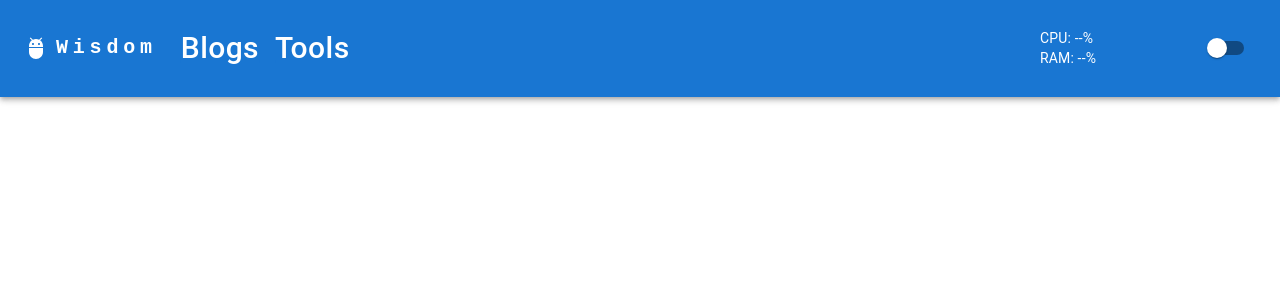
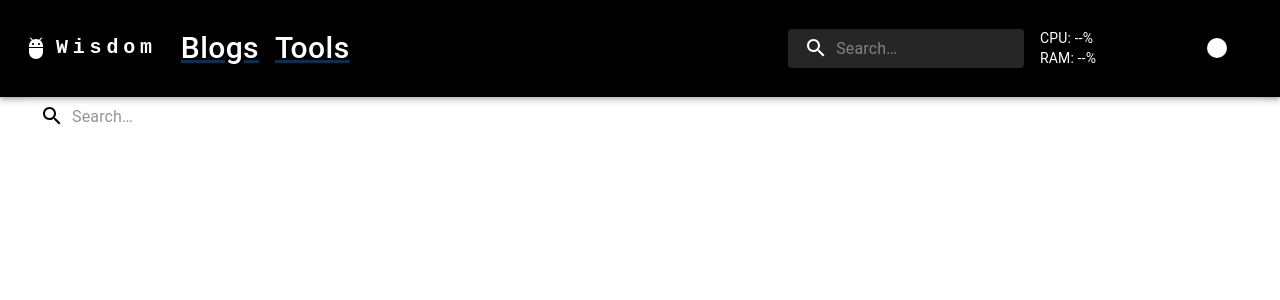
Before and after one commit to 24ERIC/Wisdom, a React (Create React App) app: page /t in a window 1280 px wide. Shown: the top 300 px of the page. Built offline with nearby package versions, Linux system fonts and the light colour scheme.

Commit message:
finish header

```diff
--- a/src/App.js
+++ b/src/App.js
@@ -14,6 +14,8 @@
 import Gym from './components/Tools/Gym/Gym';
 import Food from './components/Tools/Food/Food';
 
+
+import Test from './components/Test';
 function App() {
   return (
     <Router>
@@ -28,6 +30,7 @@
         <Route path="/tools/food" component={Food} />
         <Route path="/tools" component={Tools} />
         <Route path="/blogs" component={Blogs} />
+        <Route path="/t" component={Test} />
         <Route exact path="/" component={Home} />
       </Switch>
     </Router>
--- a/src/components/Header.js
+++ b/src/components/Header.js
@@ -14,6 +14,7 @@
 } from '@mui/material';
 import AdbIcon from '@mui/icons-material/Adb';
 import CPU from './Header/CPU';
+import HeaderBarSearch from './Header/HeaderBarSearch';
 
 
 const settings = ['Profile', 'Account', 'Dashboard', 'Logout'];
@@ -34,7 +35,7 @@
     };
 
     return (
-        <AppBar position="static">
+        <AppBar position="static" sx={{ background: "black" }}>
             <Container maxWidth="xl">
                 <Toolbar disableGutters>
                     <AdbIcon sx={{ display: { xs: 'none', md: 'flex' }, mr: 1 }} />
@@ -93,7 +94,8 @@
                             ))}
                         </Menu>
                     </Box>
-                <CPU />
+                    <HeaderBarSearch />
+                    <CPU />
                 </Toolbar>
             </Container>
         </AppBar>
--- /dev/null
+++ b/src/components/Header/HeaderBarSearch.js
@@ -0,0 +1,58 @@
+import * as React from 'react';
+import { styled, alpha } from '@mui/material/styles';
+import InputBase from '@mui/material/InputBase';
+import SearchIcon from '@mui/icons-material/Search';
+
+const Search = styled('div')(({ theme }) => ({
+    position: 'relative',
+    borderRadius: theme.shape.borderRadius,
+    backgroundColor: alpha(theme.palette.common.white, 0.15),
+    '&:hover': {
+        backgroundColor: alpha(theme.palette.common.white, 0.25),
+    },
+    marginRight: theme.spacing(2),
+    marginLeft: 0,
+    width: '100%',
+    [theme.breakpoints.up('sm')]: {
+        marginLeft: theme.spacing(3),
+        width: 'auto',
+    },
+}));
+
+const SearchIconWrapper = styled('div')(({ theme }) => ({
+    padding: theme.spacing(0, 2),
+    height: '100%',
+    position: 'absolute',
+    pointerEvents: 'none',
+    display: 'flex',
+    alignItems: 'center',
+    justifyContent: 'center',
+}));
+
+const StyledInputBase = styled(InputBase)(({ theme }) => ({
+    color: 'inherit',
+    '& .MuiInputBase-input': {
+        padding: theme.spacing(1, 1, 1, 0),
+        // vertical padding + font size from searchIcon
+        paddingLeft: `calc(1em + ${theme.spacing(4)})`,
+        transition: theme.transitions.create('width'),
+        width: '100%',
+        [theme.breakpoints.up('md')]: {
+            width: '20ch',
+        },
+    },
+}));
+
+export default function HeaderBarSearch() {
+    return (
+        <Search>
+            <SearchIconWrapper>
+                <SearchIcon />
+            </SearchIconWrapper>
+            <StyledInputBase
+                placeholder="Search…"
+                inputProps={{ 'aria-label': 'search' }}
+            />
+        </Search>
+    );
+}
--- /dev/null
+++ b/src/components/Test.js
@@ -0,0 +1,58 @@
+import * as React from 'react';
+import { styled, alpha } from '@mui/material/styles';
+import InputBase from '@mui/material/InputBase';
+import SearchIcon from '@mui/icons-material/Search';
+
+const Search = styled('div')(({ theme }) => ({
+    position: 'relative',
+    borderRadius: theme.shape.borderRadius,
+    backgroundColor: alpha(theme.palette.common.white, 0.15),
+    '&:hover': {
+        backgroundColor: alpha(theme.palette.common.white, 0.25),
+    },
+    marginRight: theme.spacing(2),
+    marginLeft: 0,
+    width: '100%',
+    [theme.breakpoints.up('sm')]: {
+        marginLeft: theme.spacing(3),
+        width: 'auto',
+    },
+}));
+
+const SearchIconWrapper = styled('div')(({ theme }) => ({
+    padding: theme.spacing(0, 2),
+    height: '100%',
+    position: 'absolute',
+    pointerEvents: 'none',
+    display: 'flex',
+    alignItems: 'center',
+    justifyContent: 'center',
+}));
+
+const StyledInputBase = styled(InputBase)(({ theme }) => ({
+    color: 'inherit',
+    '& .MuiInputBase-input': {
+        padding: theme.spacing(1, 1, 1, 0),
+        // vertical padding + font size from searchIcon
+        paddingLeft: `calc(1em + ${theme.spacing(4)})`,
+        transition: theme.transitions.create('width'),
+        width: '100%',
+        [theme.breakpoints.up('md')]: {
+            width: '20ch',
+        },
+    },
+}));
+
+export default function Test() {
+    return (
+        <Search>
+            <SearchIconWrapper>
+                <SearchIcon />
+            </SearchIconWrapper>
+            <StyledInputBase
+                placeholder="Search…"
+                inputProps={{ 'aria-label': 'search' }}
+            />
+        </Search>
+    );
+}
```
